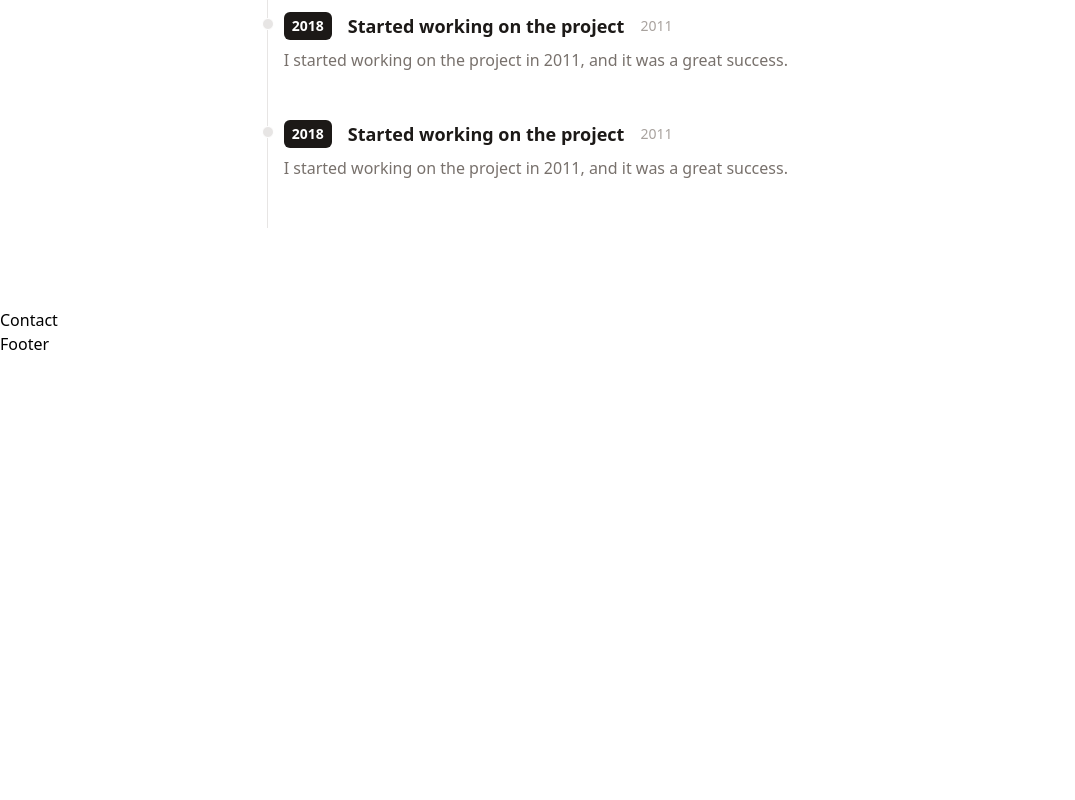
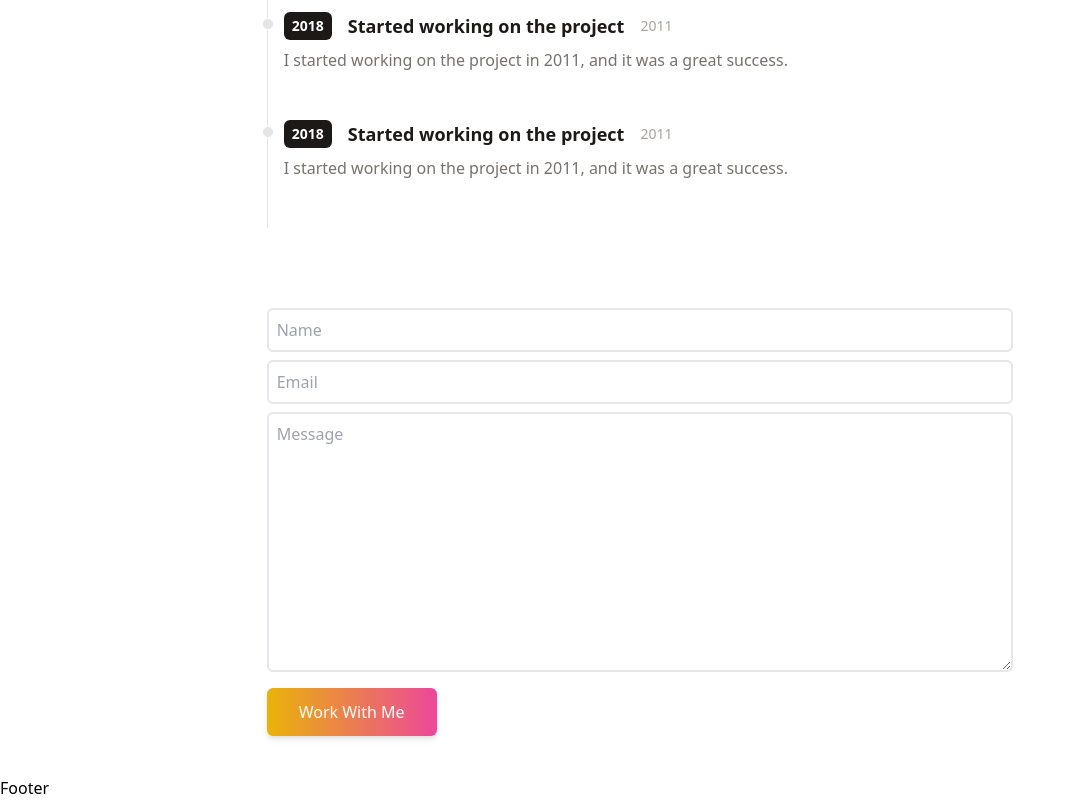
Before and after one commit to YousifAbozid/dev-portfolio, a React (Vite) app: page / in a window 1280 px wide. Shown: the part 904-1704 px from the top of the page, without its empty margins (0-1075 px from the left). Before the commit the page ends 1260 px from the top, so only its background shows below. Built offline with nearby package versions, Linux system fonts and the light colour scheme.

Commit message:
add contact section

```diff
--- a/src/components/Contact.jsx
+++ b/src/components/Contact.jsx
@@ -1,7 +1,41 @@
 import React from 'react'
 
 const Contact = () => {
-  return <div>Contact</div>
+  return (
+    <div className="flex flex-col mb-10 mx-auto">
+      <div className="flex justify-center items-center">
+        <form
+          action="https://getform.io/f/90201b71-e03a-49e0-a0a8-b7f3a3f6981f"
+          method="POST"
+          className="flex flex-col w-full md:w-7/12">
+          <input
+            type="text"
+            name="name"
+            placeholder="Name"
+            className="p-2 bg-transparent border-2 rounded-md focus:outline-none"
+          />
+
+          <input
+            type="text"
+            name="email"
+            placeholder="Email"
+            className="my-2 p-2 bg-transparent border-2 rounded-md focus:outline-none"
+          />
+          <textarea
+            name="message"
+            placeholder="Message"
+            rows="10"
+            className="p-2 mb-4 bg-transparent border-2 rounded-md focus:outline-none"
+          />
+          <button
+            type="submit"
+            className="text-center inline-block px-8 py-3 w-max text-base font-medium rounded-md text-white bg-gradient-to-r from-yellow-500 to-pink-500 drop-shadow-md hover:stroke-white">
+            Work With Me
+          </button>
+        </form>
+      </div>
+    </div>
+  )
 }
 
 export default Contact
```
